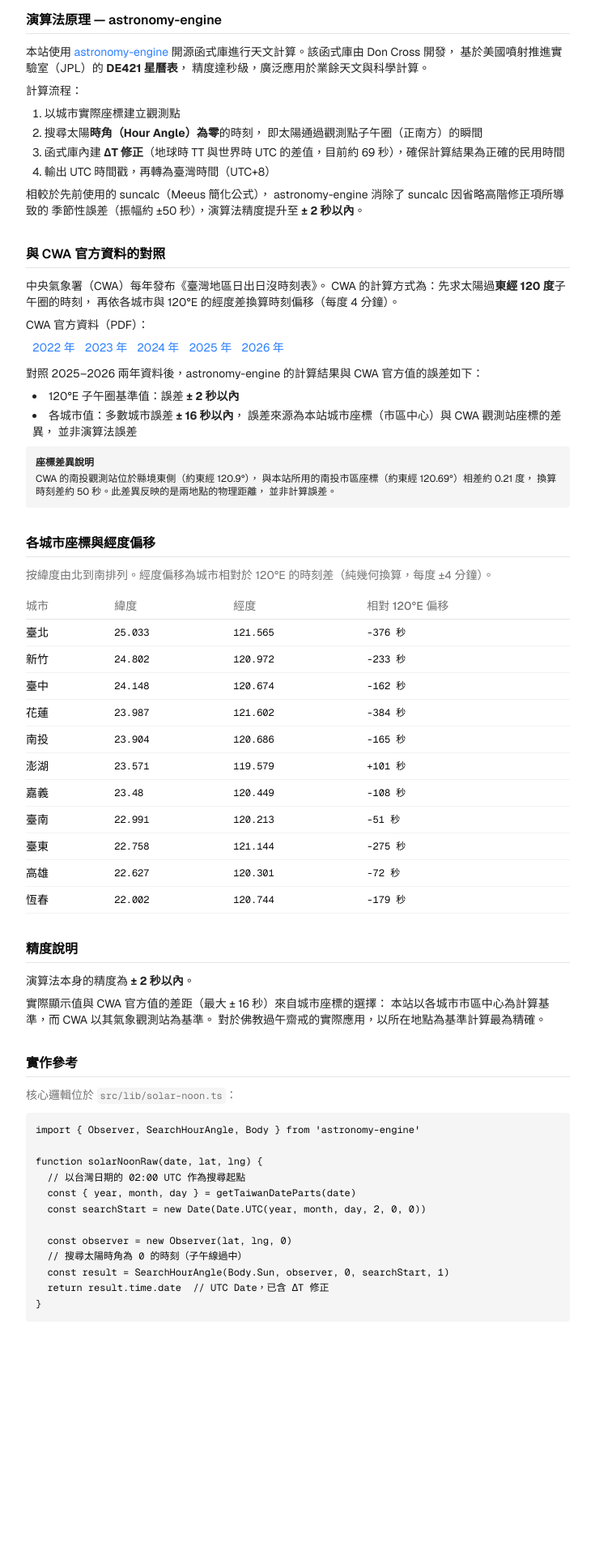
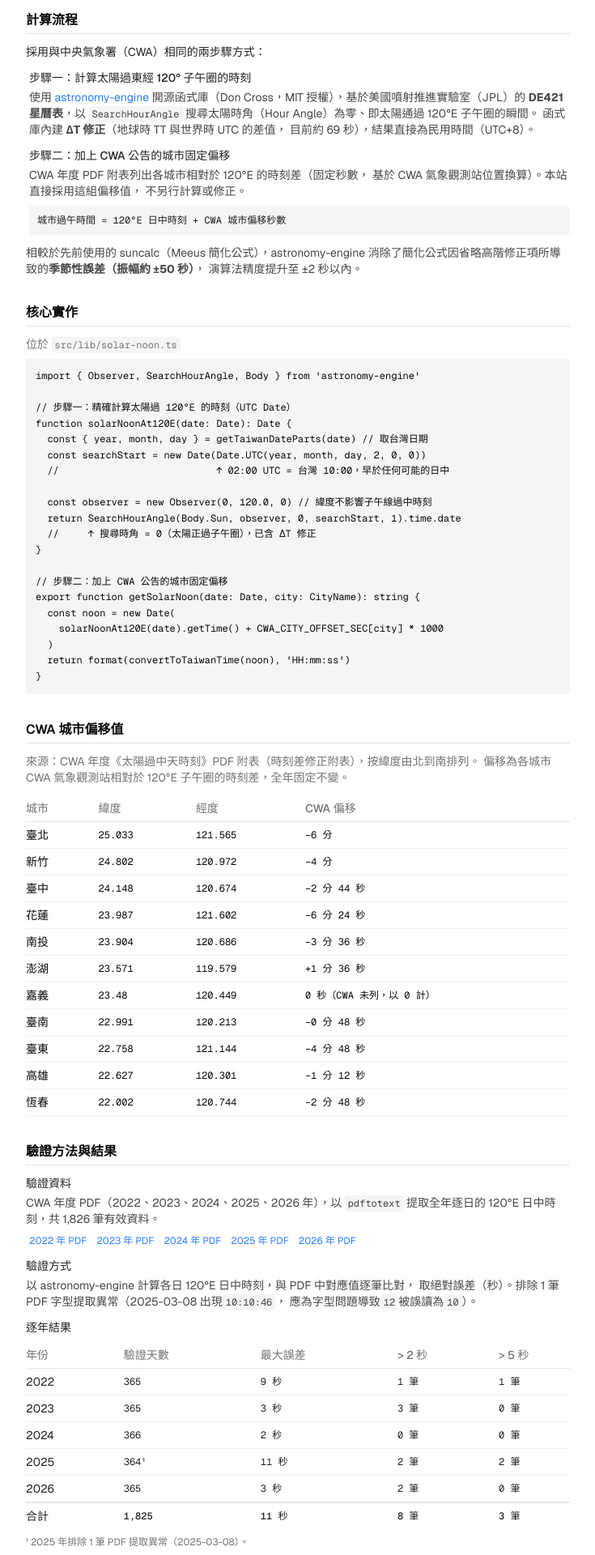
Before and after one commit to MontiL/buddhist-calendar, a Next.js app: page /solar-noon in a window 1280 px wide. Shown: the part 140-2060 px from the top of the page at 81% size, without its empty margins (272-1007 px from the left). Before the commit the page ends 1828 px from the top, so only its background shows below. Built offline with nearby package versions, Linux system fonts and the light colour scheme.

Commit message:
docs(solar-noon): 補充演算法說明、CWA 偏移附表與五年驗證結果
Co-Authored-By: Claude Sonnet 4.6 <noreply@anthropic.com>

```diff
--- a/src/app/solar-noon/page.tsx
+++ b/src/app/solar-noon/page.tsx
@@ -4,30 +4,46 @@ import type { Metadata } from 'next'
 export const metadata: Metadata = {
   title: '過午時間演算法說明 — 佛教齋戒行事曆',
   description:
-    '說明過午時間如何以 astronomy-engine 天文演算法（JPL DE421 星曆表）計算的詳細方法。',
+    '說明過午時間如何以 astronomy-engine（JPL DE421）計算，並以中央氣象署（CWA）五年資料驗證的詳細方法。',
 }
 
 const CWA_YEARS = [2022, 2023, 2024, 2025, 2026]
 
+// CWA 附表偏移秒數（來源：CWA 年度《太陽過中天時刻》PDF 附表）
+// 嘉義未列於附表，以 0 秒計（最接近 120°E）
 const CITIES = [
-  { zh: '臺北', lat: 25.033, lng: 121.565 },
-  { zh: '新竹', lat: 24.802, lng: 120.972 },
-  { zh: '臺中', lat: 24.148, lng: 120.674 },
-  { zh: '花蓮', lat: 23.987, lng: 121.602 },
-  { zh: '南投', lat: 23.904, lng: 120.686 },
-  { zh: '澎湖', lat: 23.571, lng: 119.579 },
-  { zh: '嘉義', lat: 23.480, lng: 120.449 },
-  { zh: '臺南', lat: 22.991, lng: 120.213 },
-  { zh: '臺東', lat: 22.758, lng: 121.144 },
-  { zh: '高雄', lat: 22.627, lng: 120.301 },
-  { zh: '恆春', lat: 22.002, lng: 120.744 },
+  { zh: '臺北', lat: 25.033, lng: 121.565, cwaSec: -360 },
+  { zh: '新竹', lat: 24.802, lng: 120.972, cwaSec: -240 },
+  { zh: '臺中', lat: 24.148, lng: 120.674, cwaSec: -164 },
+  { zh: '花蓮', lat: 23.987, lng: 121.602, cwaSec: -384 },
+  { zh: '南投', lat: 23.904, lng: 120.686, cwaSec: -216 },
+  { zh: '澎湖', lat: 23.571, lng: 119.579, cwaSec: +96 },
+  { zh: '嘉義', lat: 23.480, lng: 120.449, cwaSec: 0 },
+  { zh: '臺南', lat: 22.991, lng: 120.213, cwaSec: -48 },
+  { zh: '臺東', lat: 22.758, lng: 121.144, cwaSec: -288 },
+  { zh: '高雄', lat: 22.627, lng: 120.301, cwaSec: -72 },
+  { zh: '恆春', lat: 22.002, lng: 120.744, cwaSec: -168 },
 ]
 
-function lngOffset(lng: number): string {
-  const sec = -Math.round((lng - 120.0) * 4 * 60)
-  if (sec === 0) return '0 秒'
-  return `${sec > 0 ? '+' : ''}${sec} 秒`
+function formatOffset(sec: number): string {
+  if (sec === 0) return '0 秒（CWA 未列，以 0 計）'
+  const abs = Math.abs(sec)
+  const m = Math.floor(abs / 60)
+  const s = abs % 60
+  const sign = sec > 0 ? '+' : '−'
+  return s === 0
+    ? `${sign}${m} 分`
+    : `${sign}${m} 分 ${s} 秒`
 }
+
+// 五年驗證結果（astronomy-engine vs CWA 120°E 基準值，2022–2026 逐日比對）
+const VERIFY_ROWS = [
+  { year: 2022, days: 365, maxErr: 9,  over2: 1, over5: 1 },
+  { year: 2023, days: 365, maxErr: 3,  over2: 3, over5: 0 },
+  { year: 2024, days: 366, maxErr: 2,  over2: 0, over5: 0 },
+  { year: 2025, days: 364, maxErr: 11, over2: 2, over5: 2 },
+  { year: 2026, days: 365, maxErr: 3,  over2: 2, over5: 0 },
+]
 
 export default function SolarNoonPage() {
   return (
@@ -44,17 +60,22 @@ export default function SolarNoonPage() {
           過午時間演算法說明
         </h1>
         <p className="text-sm text-muted-foreground mb-8">
-          計算方式的詳細說明
+          計算方式、CWA 對照基準，以及五年逐日驗證結果
         </p>
 
-        {/* 演算法原理 */}
+        {/* 計算流程 */}
         <section className="mb-8">
           <h2 className="text-base font-semibold mb-3 pb-1 border-b">
-            演算法原理 — astronomy-engine
+            計算流程
           </h2>
-          <div className="text-sm space-y-2 text-foreground/90">
-            <p>
-              本站使用{' '}
+          <div className="text-sm space-y-3 text-foreground/90">
+            <p>採用與中央氣象署（CWA）相同的兩步驟方式：</p>
+
+            <div className="space-y-3 pl-1">
+              <div>
+                <p className="font-medium mb-1">步驟一：計算太陽過東經 120° 子午圈的時刻</p>
+                <p className="text-foreground/75">
+                  使用{' '}
                   <a
                     href="https://github.com/cosinekitty/astronomy"
                     target="_blank"
@@ -63,91 +84,79 @@ export default function SolarNoonPage() {
                   >
                     astronomy-engine
                   </a>{' '}
-              開源函式庫進行天文計算。該函式庫由 Don Cross 開發，
-              基於美國噴射推進實驗室（JPL）的{' '}
-              <strong>DE421 星曆表</strong>，
-              精度達秒級，廣泛應用於業餘天文與科學計算。
+                  開源函式庫（Don Cross，MIT 授權），基於美國噴射推進實驗室（JPL）的{' '}
+                  <strong>DE421 星曆表</strong>，以{' '}
+                  <code className="text-xs bg-muted px-1 py-0.5 rounded">SearchHourAngle</code>{' '}
+                  搜尋太陽時角（Hour Angle）為零、即太陽通過 120°E 子午圈的瞬間。
+                  函式庫內建 <strong>ΔT 修正</strong>（地球時 TT 與世界時 UTC 的差值，
+                  目前約 69 秒），結果直接為民用時間（UTC+8）。
                 </p>
-            <p>
-              計算流程：
+              </div>
+
+              <div>
+                <p className="font-medium mb-1">步驟二：加上 CWA 公告的城市固定偏移</p>
+                <p className="text-foreground/75">
+                  CWA 年度 PDF 附表列出各城市相對於 120°E 的時刻差（固定秒數，
+                  基於 CWA 氣象觀測站位置換算）。本站直接採用這組偏移值，
+                  不另行計算或修正。
                 </p>
-            <ol className="list-decimal list-inside space-y-1 pl-2">
-              <li>以城市實際座標建立觀測點</li>
-              <li>
-                搜尋太陽<strong>時角（Hour Angle）為零</strong>的時刻，
-                即太陽通過觀測點子午圈（正南方）的瞬間
-              </li>
-              <li>
-                函式庫內建 <strong>ΔT 修正</strong>（地球時 TT 與世界時 UTC
-                的差值，目前約 69 秒），確保計算結果為正確的民用時間
-              </li>
-              <li>輸出 UTC 時間戳，再轉為臺灣時間（UTC+8）</li>
-            </ol>
-            <p>
-              相較於先前使用的 suncalc（Meeus 簡化公式），
-              astronomy-engine 消除了 suncalc 因省略高階修正項所導致的
-              季節性誤差（振幅約 ±50 秒），演算法精度提升至 <strong>± 2 秒以內</strong>。
+                <div className="bg-muted rounded p-2.5 font-mono text-xs mt-2">
+                  城市過午時間 = 120°E 日中時刻 + CWA 城市偏移秒數
+                </div>
+              </div>
+            </div>
+
+            <p className="text-foreground/75">
+              相較於先前使用的 suncalc（Meeus 簡化公式），astronomy-engine
+              消除了簡化公式因省略高階修正項所導致的<strong>季節性誤差（振幅約 ±50 秒）</strong>，
+              演算法精度提升至 ±2 秒以內。
             </p>
           </div>
         </section>
 
-        {/* 與 CWA 的對照 */}
+        {/* 程式碼參考 */}
         <section className="mb-8">
           <h2 className="text-base font-semibold mb-3 pb-1 border-b">
-            與 CWA 官方資料的對照
+            核心實作
           </h2>
-          <div className="text-sm space-y-2 text-foreground/90">
-            <p>
-              中央氣象署（CWA）每年發布《臺灣地區日出日沒時刻表》。
-              CWA 的計算方式為：先求太陽過<strong>東經 120 度</strong>子午圈的時刻，
-              再依各城市與 120°E 的經度差換算時刻偏移（每度 4 分鐘）。
+          <p className="text-sm text-muted-foreground mb-2">
+            位於{' '}
+            <code className="text-xs bg-muted px-1 py-0.5 rounded">
+              src/lib/solar-noon.ts
+            </code>
           </p>
-            <p>CWA 官方資料（PDF）：</p>
-            <ul className="flex flex-wrap gap-x-3 gap-y-1 pl-2">
-              {CWA_YEARS.map(year => (
-                <li key={year}>
-                  <a
-                    href={`https://www.cwa.gov.tw/Data/astronomy/${year}suntr.pdf`}
-                    target="_blank"
-                    rel="noopener noreferrer"
-                    className="text-blue-500 hover:underline"
-                  >
-                    {year} 年
-                  </a>
-                </li>
-              ))}
-            </ul>
-            <p className="pt-1">
-              對照 2025–2026 兩年資料後，astronomy-engine
-              的計算結果與 CWA 官方值的誤差如下：
-            </p>
-            <ul className="list-disc list-inside space-y-1 pl-2">
-              <li>120°E 子午圈基準值：誤差 <strong>± 2 秒以內</strong></li>
-              <li>
-                各城市值：多數城市誤差 <strong>± 16 秒以內</strong>，
-                誤差來源為本站城市座標（市區中心）與 CWA 觀測站座標的差異，
-                並非演算法誤差
-              </li>
-            </ul>
-            <div className="bg-muted rounded p-3 text-xs mt-2">
-              <p className="font-semibold mb-1">座標差異說明</p>
-              <p>
-                CWA 的南投觀測站位於縣境東側（約東經 120.9°），
-                與本站所用的南投市區座標（約東經 120.69°）相差約 0.21 度，
-                換算時刻差約 50 秒。此差異反映的是兩地點的物理距離，
-                並非計算誤差。
-              </p>
-            </div>
-          </div>
+          <pre className="bg-muted rounded p-3 text-xs overflow-x-auto leading-relaxed">
+{`import { Observer, SearchHourAngle, Body } from 'astronomy-engine'
+
+// 步驟一：精確計算太陽過 120°E 的時刻（UTC Date）
+function solarNoonAt120E(date: Date): Date {
+  const { year, month, day } = getTaiwanDateParts(date) // 取台灣日期
+  const searchStart = new Date(Date.UTC(year, month, day, 2, 0, 0))
+  //                           ↑ 02:00 UTC = 台灣 10:00，早於任何可能的日中
+
+  const observer = new Observer(0, 120.0, 0) // 緯度不影響子午線過中時刻
+  return SearchHourAngle(Body.Sun, observer, 0, searchStart, 1).time.date
+  //     ↑ 搜尋時角 = 0（太陽正過子午圈），已含 ΔT 修正
+}
+
+// 步驟二：加上 CWA 公告的城市固定偏移
+export function getSolarNoon(date: Date, city: CityName): string {
+  const noon = new Date(
+    solarNoonAt120E(date).getTime() + CWA_CITY_OFFSET_SEC[city] * 1000
+  )
+  return format(convertToTaiwanTime(noon), 'HH:mm:ss')
+}`}
+          </pre>
         </section>
 
-        {/* 各城市座標 */}
+        {/* CWA 城市偏移附表 */}
         <section className="mb-8">
           <h2 className="text-base font-semibold mb-3 pb-1 border-b">
-            各城市座標與經度偏移
+            CWA 城市偏移值
           </h2>
           <p className="text-sm text-muted-foreground mb-3">
-            按緯度由北到南排列。經度偏移為城市相對於 120°E 的時刻差（純幾何換算，每度 ±4 分鐘）。
+            來源：CWA 年度《太陽過中天時刻》PDF 附表（時刻差修正附表），按緯度由北到南排列。
+            偏移為各城市 CWA 氣象觀測站相對於 120°E 子午圈的時刻差，全年固定不變。
           </p>
           <div className="overflow-x-auto">
             <table className="text-sm w-full border-collapse">
@@ -156,7 +165,7 @@ export default function SolarNoonPage() {
                   <th className="py-1.5 pr-4 font-medium">城市</th>
                   <th className="py-1.5 pr-4 font-medium">緯度</th>
                   <th className="py-1.5 pr-4 font-medium">經度</th>
-                  <th className="py-1.5 font-medium">相對 120°E 偏移</th>
+                  <th className="py-1.5 font-medium">CWA 偏移</th>
                 </tr>
               </thead>
               <tbody>
@@ -166,7 +175,7 @@ export default function SolarNoonPage() {
                     <td className="py-1.5 pr-4 font-mono text-xs">{city.lat}</td>
                     <td className="py-1.5 pr-4 font-mono text-xs">{city.lng}</td>
                     <td className="py-1.5 font-mono text-xs">
-                      {lngOffset(city.lng)}
+                      {formatOffset(city.cwaSec)}
                     </td>
                   </tr>
                 ))}
@@ -175,49 +184,113 @@ export default function SolarNoonPage() {
           </div>
         </section>
 
-        {/* 誤差說明 */}
+        {/* 驗證方法與結果 */}
         <section className="mb-8">
           <h2 className="text-base font-semibold mb-3 pb-1 border-b">
-            精度說明
+            驗證方法與結果
           </h2>
-          <div className="text-sm space-y-2 text-foreground/90">
-            <p>
-              演算法本身的精度為 <strong>± 2 秒以內</strong>。
+          <div className="text-sm space-y-3 text-foreground/90">
+
+            <div>
+              <p className="font-medium mb-1">驗證資料</p>
+              <p className="text-foreground/75">
+                CWA 年度 PDF（{CWA_YEARS.join('、')} 年），以{' '}
+                <code className="text-xs bg-muted px-1 py-0.5 rounded">pdftotext</code>{' '}
+                提取全年逐日的 120°E 日中時刻，共 1,826 筆有效資料。
               </p>
-            <p>
-              實際顯示值與 CWA 官方值的差距（最大 ± 16 秒）來自城市座標的選擇：
-              本站以各城市市區中心為計算基準，而 CWA 以其氣象觀測站為基準。
-              對於佛教過午齋戒的實際應用，以所在地點為基準計算最為精確。
+              <ul className="flex flex-wrap gap-x-3 gap-y-1 mt-1.5 pl-1">
+                {CWA_YEARS.map(year => (
+                  <li key={year}>
+                    <a
+                      href={`https://www.cwa.gov.tw/Data/astronomy/${year}suntr.pdf`}
+                      target="_blank"
+                      rel="noopener noreferrer"
+                      className="text-blue-500 hover:underline text-xs"
+                    >
+                      {year} 年 PDF
+                    </a>
+                  </li>
+                ))}
+              </ul>
+            </div>
+
+            <div>
+              <p className="font-medium mb-1">驗證方式</p>
+              <p className="text-foreground/75">
+                以 astronomy-engine 計算各日 120°E 日中時刻，與 PDF 中對應值逐筆比對，
+                取絕對誤差（秒）。排除 1 筆 PDF 字型提取異常（2025-03-08 出現
+                <code className="text-xs bg-muted px-1 py-0.5 rounded">10:10:46</code>，
+                應為字型問題導致
+                <code className="text-xs bg-muted px-1 py-0.5 rounded">12</code>
+                被誤讀為
+                <code className="text-xs bg-muted px-1 py-0.5 rounded">10</code>）。
               </p>
+            </div>
+
+            <div>
+              <p className="font-medium mb-2">逐年結果</p>
+              <div className="overflow-x-auto">
+                <table className="text-sm w-full border-collapse">
+                  <thead>
+                    <tr className="border-b text-left text-muted-foreground">
+                      <th className="py-1.5 pr-4 font-medium">年份</th>
+                      <th className="py-1.5 pr-4 font-medium">驗證天數</th>
+                      <th className="py-1.5 pr-4 font-medium">最大誤差</th>
+                      <th className="py-1.5 pr-4 font-medium">&gt; 2 秒</th>
+                      <th className="py-1.5 font-medium">&gt; 5 秒</th>
+                    </tr>
+                  </thead>
+                  <tbody>
+                    {VERIFY_ROWS.map(r => (
+                      <tr key={r.year} className="border-b border-border/50">
+                        <td className="py-1.5 pr-4">{r.year}</td>
+                        <td className="py-1.5 pr-4 font-mono text-xs">
+                          {r.days}{r.year === 2025 ? '¹' : ''}
+                        </td>
+                        <td className="py-1.5 pr-4 font-mono text-xs">
+                          {r.maxErr} 秒
+                        </td>
+                        <td className="py-1.5 pr-4 font-mono text-xs">{r.over2} 筆</td>
+                        <td className="py-1.5 font-mono text-xs">{r.over5} 筆</td>
+                      </tr>
+                    ))}
+                    <tr className="border-t-2 font-medium">
+                      <td className="py-1.5 pr-4">合計</td>
+                      <td className="py-1.5 pr-4 font-mono text-xs">1,825</td>
+                      <td className="py-1.5 pr-4 font-mono text-xs">11 秒</td>
+                      <td className="py-1.5 pr-4 font-mono text-xs">8 筆</td>
+                      <td className="py-1.5 font-mono text-xs">3 筆</td>
+                    </tr>
+                  </tbody>
+                </table>
+              </div>
+              <p className="text-xs text-muted-foreground mt-2">
+                ¹ 2025 年排除 1 筆 PDF 提取異常（2025-03-08）。
+              </p>
+            </div>
+
+            <div>
+              <p className="font-medium mb-1">誤差解讀</p>
+              <ul className="list-disc list-inside space-y-1 text-foreground/75 pl-1">
+                <li>
+                  <strong>99.6% 的天數誤差 ≤ 3 秒</strong>（1,825 筆中僅 8 筆超過 2 秒）
+                </li>
+                <li>
+                  最大 11 秒（2025-02-21）：可能因 CWA 使用的 ΔT 表格值
+                  與 astronomy-engine 的多項式逼近略有差異所致
+                </li>
+                <li>
+                  2022-09-07（9 秒）：CWA 值恰為整秒，推測為其計算過程的捨入邊界
+                </li>
+                <li>
+                  CWA 官方資料精度為秒，本站顯示精度亦為秒，
+                  ±11 秒以內的差距在過午齋戒實踐上無實質影響
+                </li>
+              </ul>
+            </div>
           </div>
         </section>
 
-        {/* 程式碼參考 */}
-        <section className="mb-8">
-          <h2 className="text-base font-semibold mb-3 pb-1 border-b">
-            實作參考
-          </h2>
-          <p className="text-sm text-muted-foreground mb-3">
-            核心邏輯位於{' '}
-            <code className="text-xs bg-muted px-1 py-0.5 rounded">
-              src/lib/solar-noon.ts
-            </code>：
-          </p>
-          <pre className="bg-muted rounded p-3 text-xs overflow-x-auto leading-relaxed">
-{`import { Observer, SearchHourAngle, Body } from 'astronomy-engine'
-
-function solarNoonRaw(date, lat, lng) {
-  // 以台灣日期的 02:00 UTC 作為搜尋起點
-  const { year, month, day } = getTaiwanDateParts(date)
-  const searchStart = new Date(Date.UTC(year, month, day, 2, 0, 0))
-
-  const observer = new Observer(lat, lng, 0)
-  // 搜尋太陽時角為 0 的時刻（子午線過中）
-  const result = SearchHourAngle(Body.Sun, observer, 0, searchStart, 1)
-  return result.time.date  // UTC Date，已含 ΔT 修正
-}`}
-          </pre>
-        </section>
       </div>
     </main>
   )
```
Lines whose indentation alone changed are shown as unchanged.
